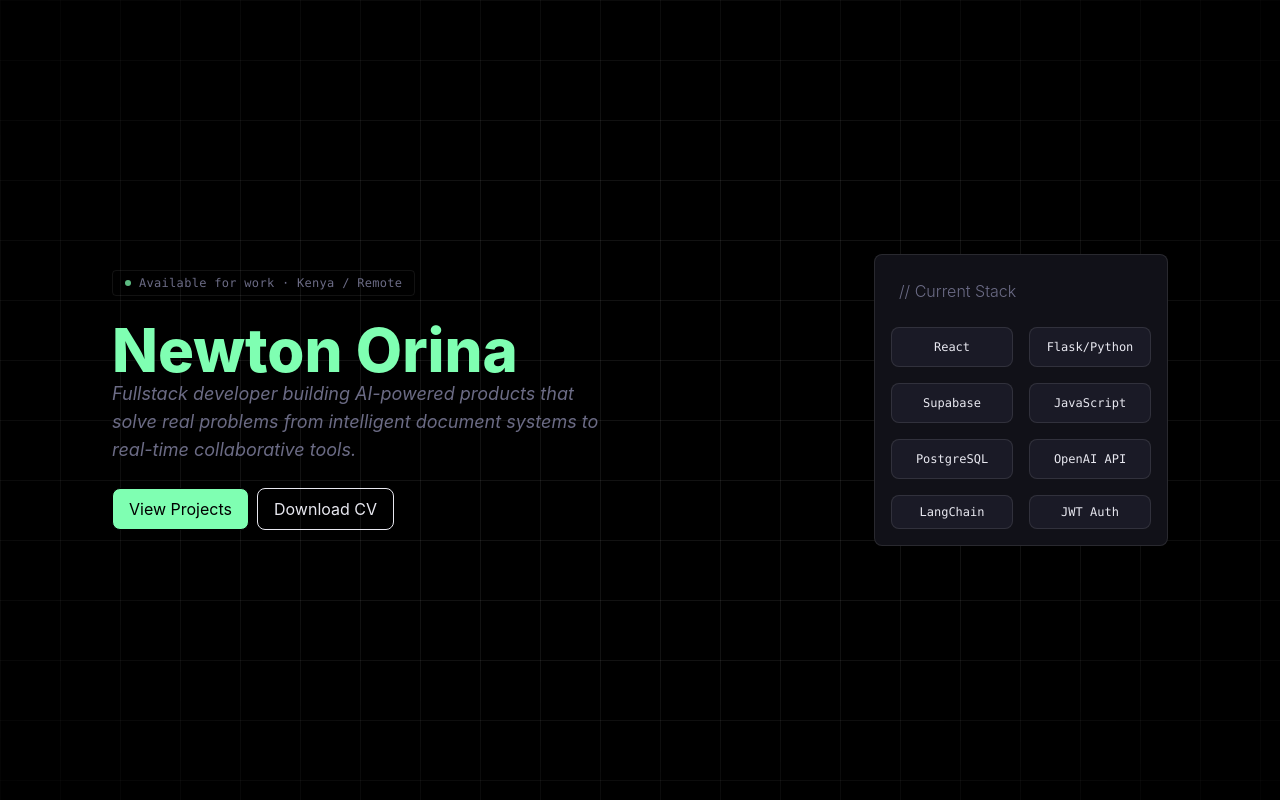
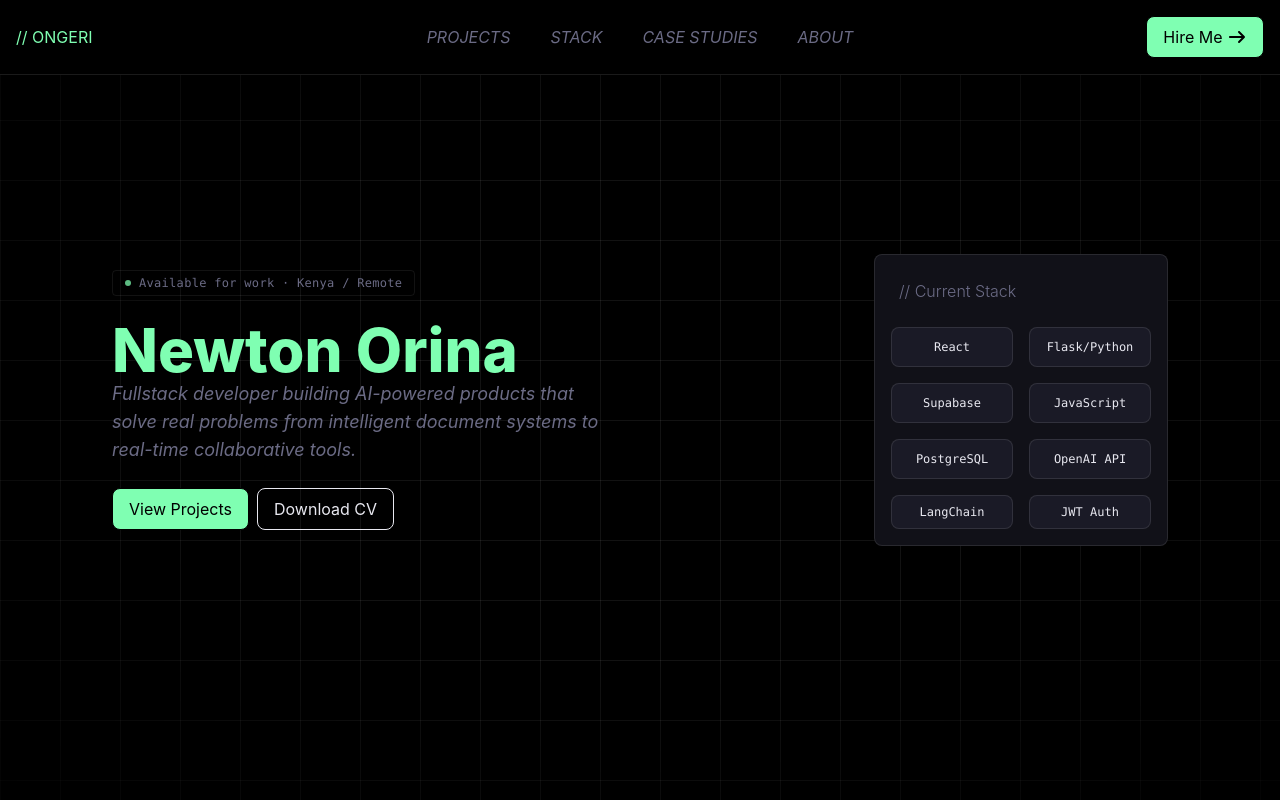
Before and after one commit to Ongeri123/Ongeri, a React (Vite) app: page / in a window 1280 px wide. Built offline with nearby package versions, Linux system fonts and the light colour scheme; a web font is replaced by a local one.

Commit message:
import and render navigation bar to the app

```diff
--- a/src/App.jsx
+++ b/src/App.jsx
@@ -1,10 +1,12 @@
 import { BrowserRouter, Routes, Route } from "react-router-dom";
 import Hero from "./components/Hero";
+import Nav from "./components/Nav";
 import "./App.css";
 
 function App() {
   return (
     <BrowserRouter>
+      <Nav />
       <Routes>
         <Route path="/" element={<Hero />} />
       </Routes>
```
